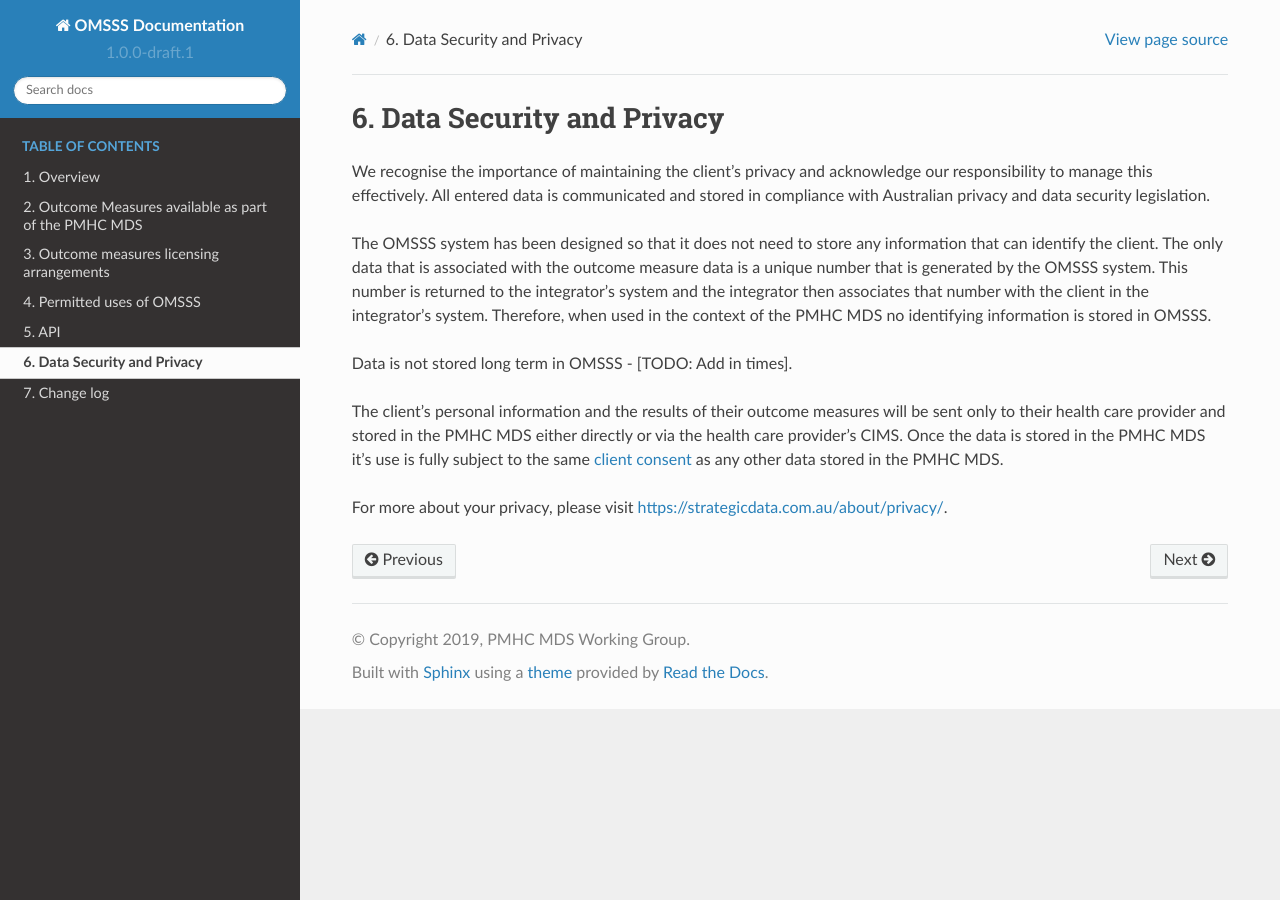
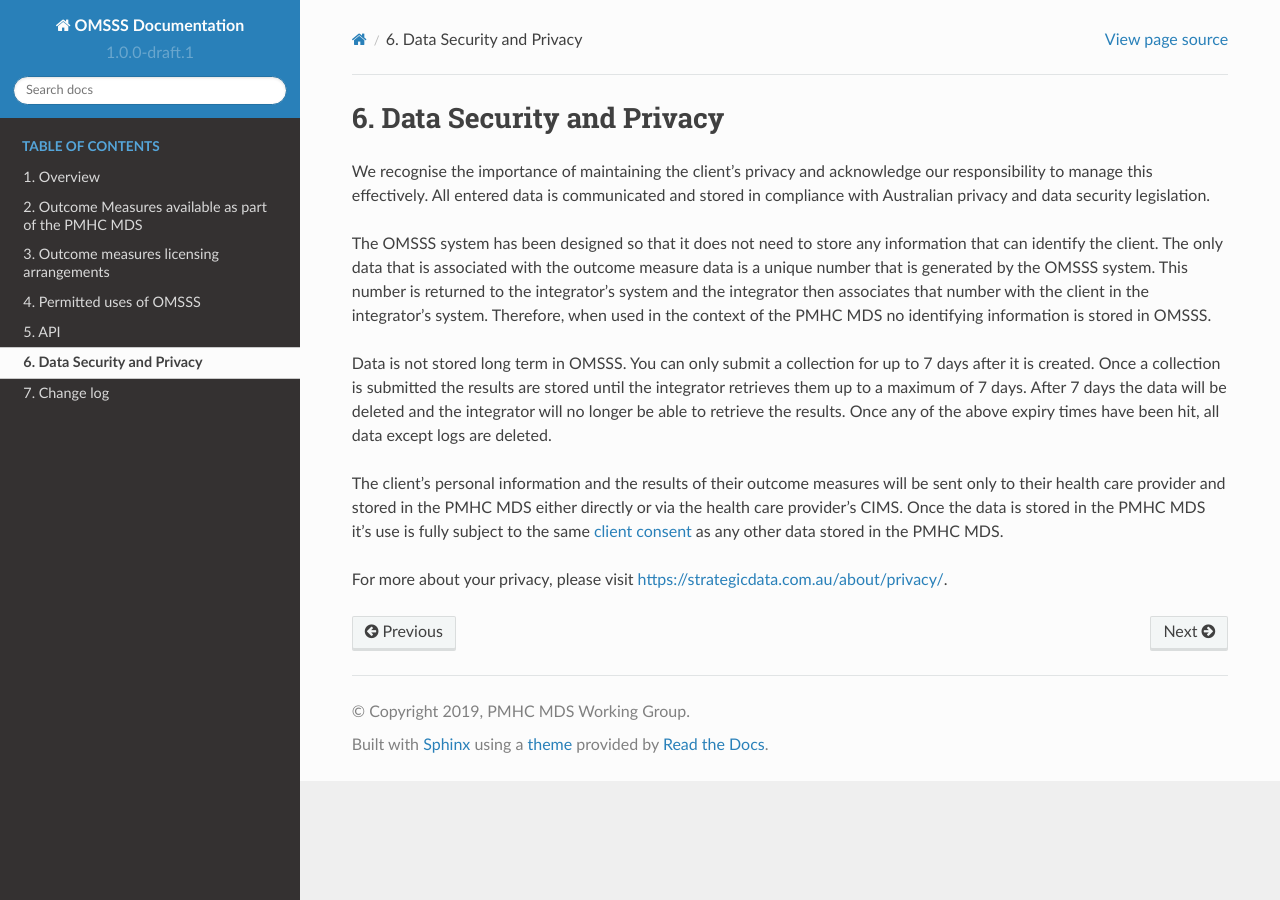
Before and after one commit to logicly-au/docs.omsss.online, a Sphinx documentation site: the page built from doc/data-security-privacy.rst, in a window 1280 px wide. Built offline with Sphinx 7.4.7 and the Read the Docs theme 2.0.0, drawn with Linux system fonts in a browser that asks for light colours.

Commit message:
Updated expiry times.

```diff
--- a/doc/data-security-privacy.rst
+++ b/doc/data-security-privacy.rst
@@ -14,7 +14,11 @@ This number is returned to the integrator's system and the integrator then assoc
 that number with the client in the integrator's system. Therefore, when used in the
 context of the PMHC MDS no identifying information is stored in OMSSS.
 
-Data is not stored long term in OMSSS - [TODO: Add in times].
+Data is not stored long term in OMSSS. You can only submit a collection for up
+to 7 days after it is created. Once a collection is submitted the results are stored
+until the integrator retrieves them up to a maximum of 7 days. After 7 days the data
+will be deleted and the integrator will no longer be able to retrieve the results.
+Once any of the above expiry times have been hit, all data except logs are deleted.
 
 The client's personal information and the results of their outcome measures will
 be sent only to their health care provider and stored in the PMHC MDS either
```
